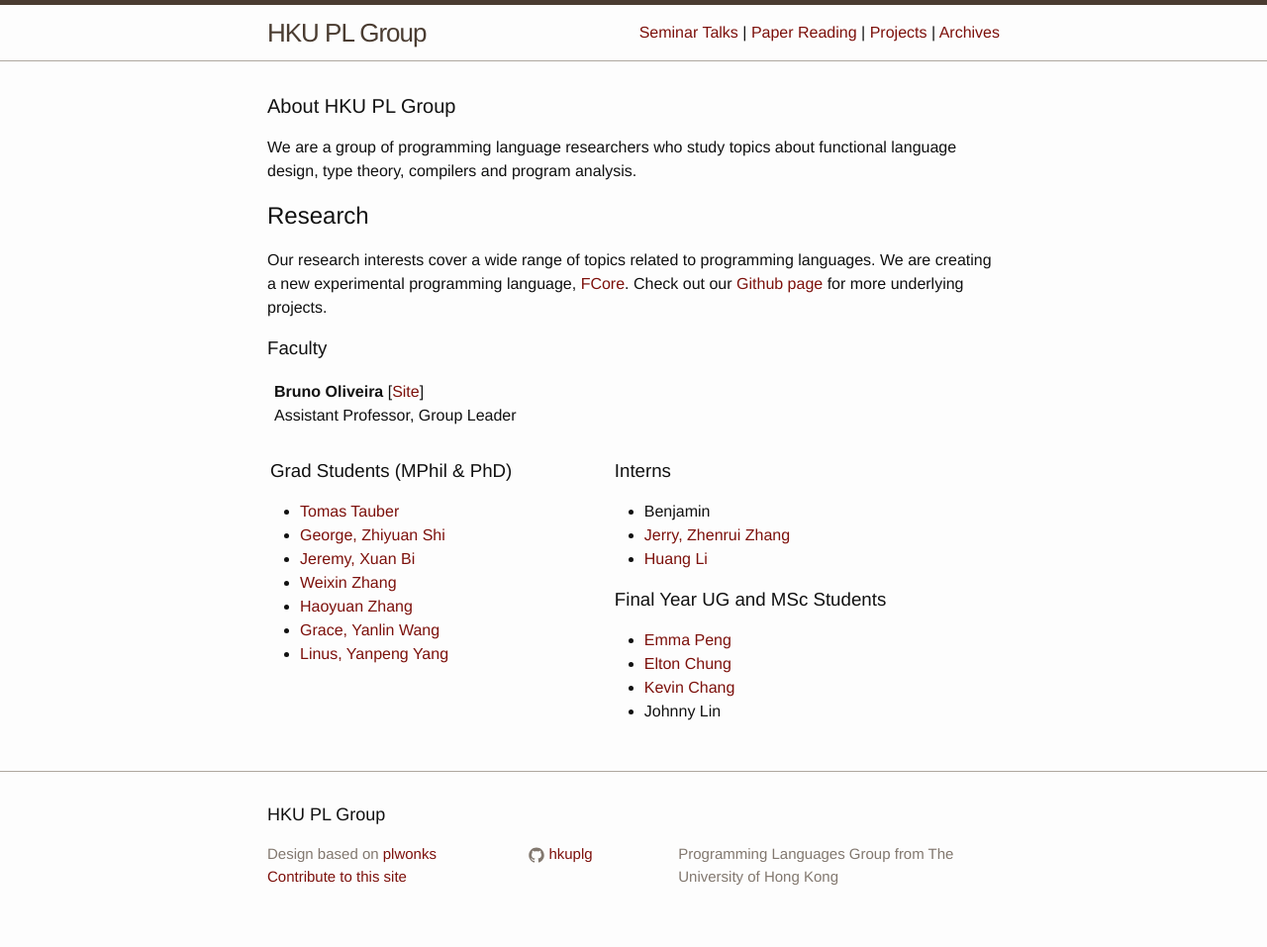
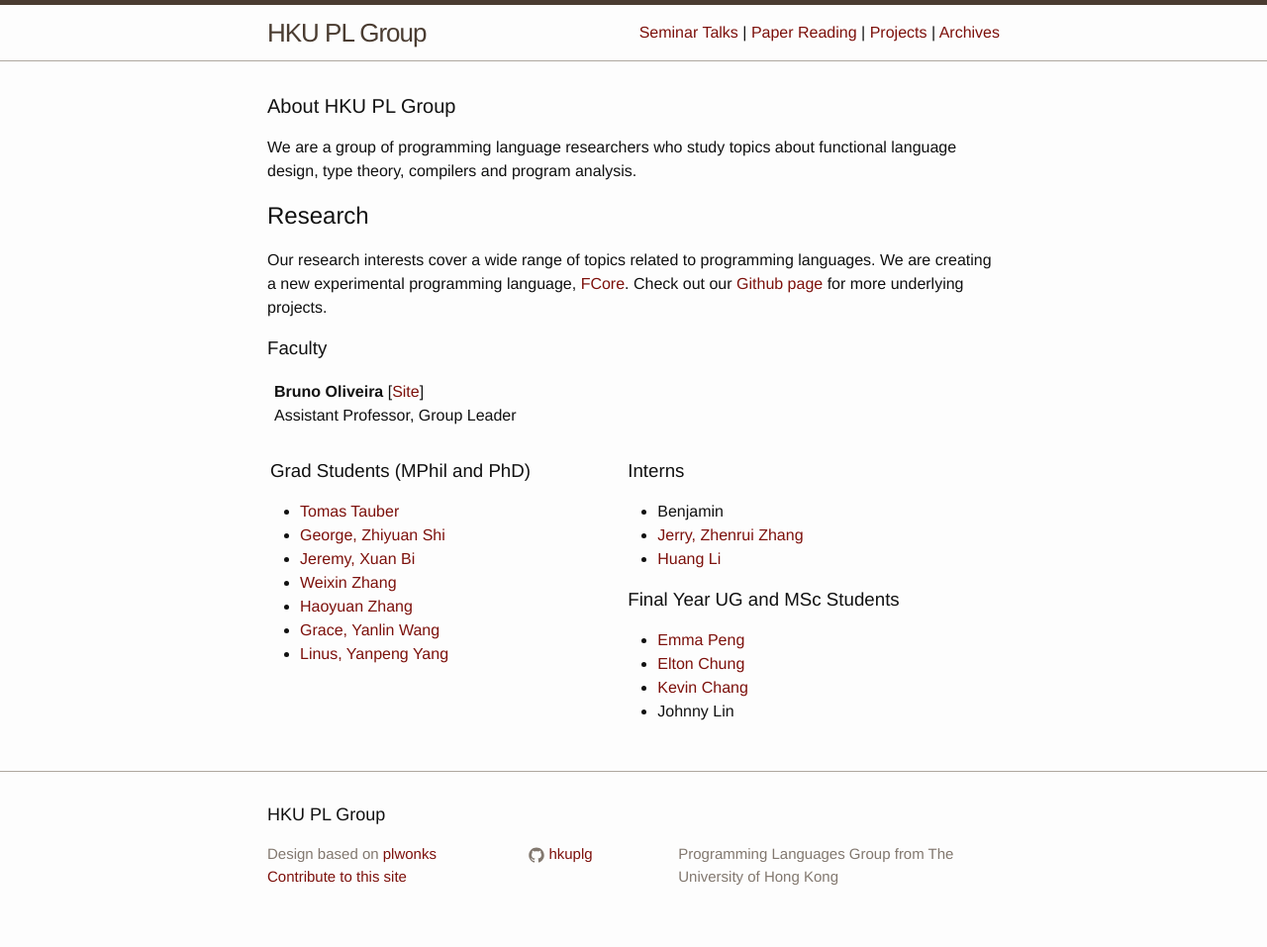
Before and after one commit to hkuplg/hkuplg.github.io, a Jekyll site: the page built from index.html, in a window 1280 px wide. Shown: the whole page at 99% size. Built offline with Jekyll 4.4.1, drawn with Linux system fonts in a browser that asks for light colours; Markdown is read by kramdown in place of the engine named in the settings; the list of posts is cut into pages by our own code.

Commit message:
Fixed ampersand

```diff
--- a/index.html
+++ b/index.html
@@ -27,7 +27,7 @@ layout: default
 
   <table style="width: 100%;"><tr>
   <td valign="top">
-  <h3>Grad Students (MPhil & PhD)</h3>
+  <h3>Grad Students (MPhil and PhD)</h3>
   <ul>
     <li><a href="https://github.com/tomtau">Tomas Tauber</a></li>
     <li><a href="https://github.com/zhiyuanshi">George, Zhiyuan Shi</a></li>
```
